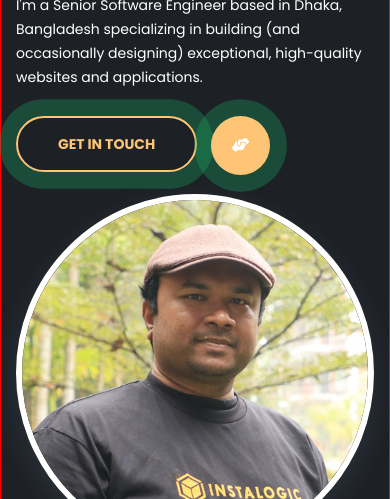
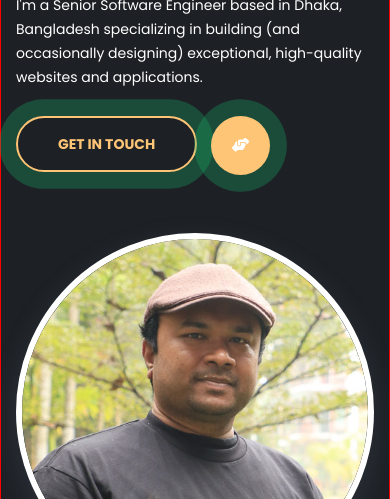
Before and after one commit to shafiulalams/shafiulalams.github.io, a plain HTML site: page index.html in a window 390 px wide. Shown: the part 311-810 px from the top of the page. Drawn offline with nearby package versions, Linux system fonts and the light colour scheme.

Commit message:
all updates

```diff
--- a/static/portfolio.css
+++ b/static/portfolio.css
@@ -629,11 +629,15 @@ a {
         display:none;
     }
 
+
+}
+@media only screen and (max-width: 767px) {
+
+
     .banner-profile-img{
-        margin-top: 5%;
+        margin-top: 15%;
     }
 }
-
 /* Small devices (portrait tablets and large phones, 600px and up) */
 @media only screen and (min-width: 600px) {
     .krfQUW , .dxVzdv{
```
